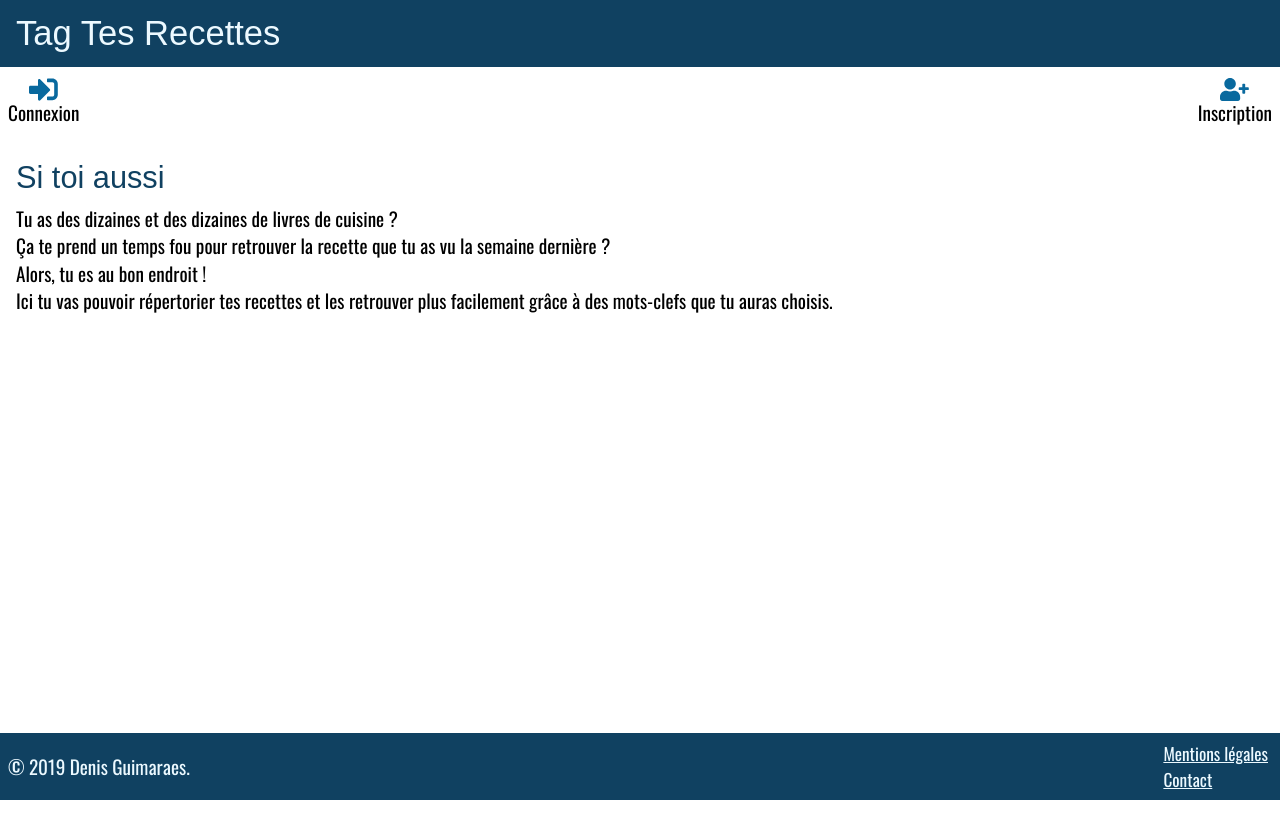
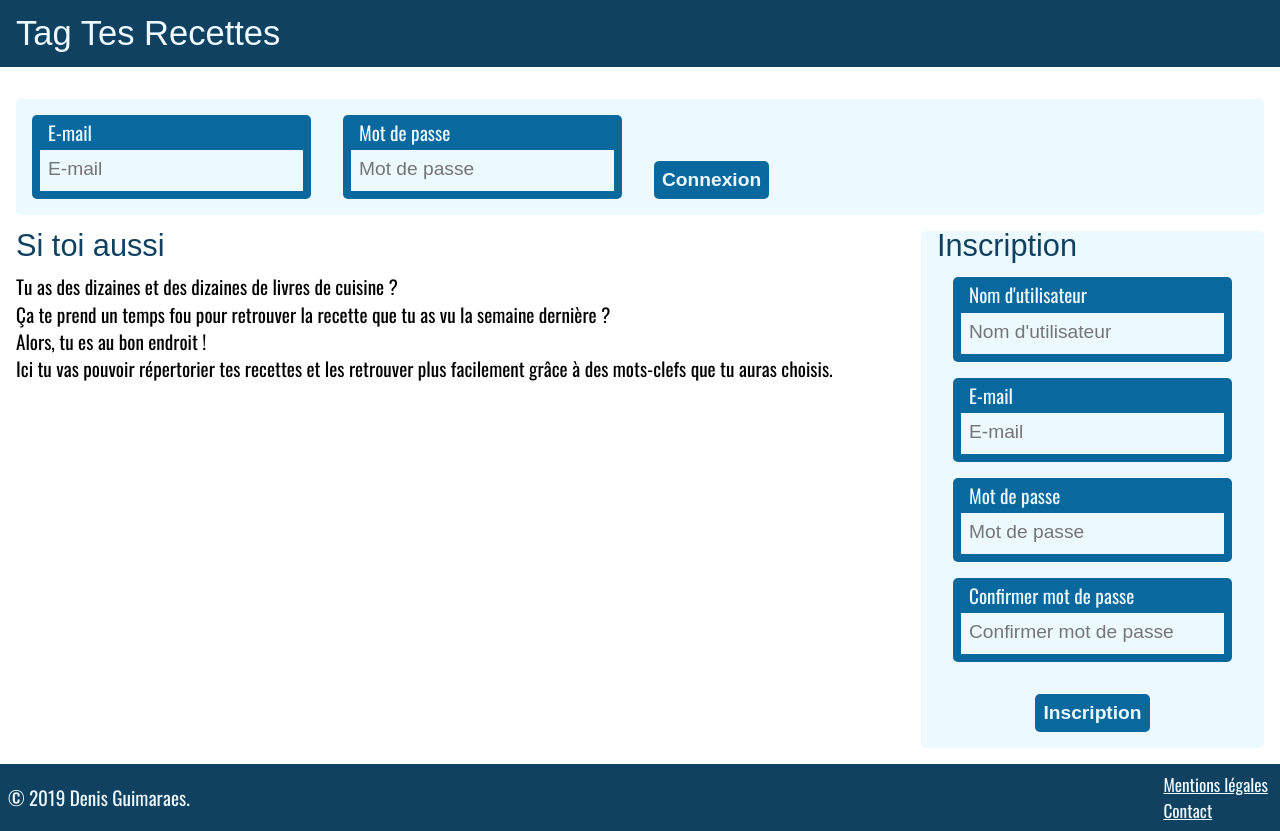
Before and after one commit to Denis-Guimaraes/tag-tes-recettes_web, a React app: page / in a window 1280 px wide. Before the commit the page ends 800 px from the top, so only its background shows below. Built offline with nearby package versions, Linux system fonts and the light colour scheme; a web font is replaced by a local one.

Commit message:
home page for screen width >= 768px

```diff
--- /dev/null
+++ b/src/components/Home/Resume.js
@@ -0,0 +1,30 @@
+// NPM import
+import React from 'react';
+
+// Local import
+
+// Styles
+import './home.scss';
+
+// Code
+const Resume = () => (
+  <div className="resume">
+    <h2 className="resume__title">Si toi aussi</h2>
+    <p className="resume__text">
+      Tu as des dizaines et des dizaines de livres de cuisine ?
+    </p>
+    <p className="resume__text">
+      Ça te prend un temps fou pour retrouver la recette que tu as vu la semaine dernière ?
+    </p>
+    <p className="resume__text">
+      Alors, tu es au bon endroit !
+    </p>
+    <p className="resume__text">
+      Ici tu vas pouvoir répertorier tes recettes et les retrouver plus
+      facilement grâce à des mots-clefs que tu auras choisis.
+    </p>
+  </div>
+);
+
+// Export
+export default Resume;
--- a/src/components/Home/home.scss
+++ b/src/components/Home/home.scss
@@ -1,6 +1,12 @@
 @import 'src/styles/vars';
 
 .home {
+
+  &__wrapper {
+    display: flex;
+  }
+}
+.resume {
   margin-top: $base-margin;
 
   &__title {
@@ -14,3 +20,10 @@
     padding-bottom: $base-padding;
   }
 }
+
+@media ALL and (min-width: 768px) {
+  .resume {
+    flex-grow: 2;
+    margin-right: $base-margin*2;
+  }
+}
--- a/src/components/Home/index.js
+++ b/src/components/Home/index.js
@@ -2,6 +2,9 @@
 import React from 'react';
 
 // Local import
+import Signin from 'src/components/Signin';
+import Signup from 'src/components/Signup';
+import Resume from './Resume';
 
 // Styles
 import './home.scss';
@@ -9,20 +12,11 @@ import './home.scss';
 // Code
 const Home = () => (
   <div className="home">
-    <h2 className="home__title">Si toi aussi</h2>
-    <p className="home__text">
-      Tu as des dizaines et des dizaines de livres de cuisine ?
-    </p>
-    <p className="home__text">
-      Ça te prend un temps fou pour retrouver la recette que tu as vu la semaine dernière ?
-    </p>
-    <p className="home__text">
-      Alors, tu es au bon endroit !
-    </p>
-    <p className="home__text">
-      Ici tu vas pouvoir répertorier tes recettes et les retrouver plus
-      facilement grâce à des mots-clefs que tu auras choisis.
-    </p>
+    <Signin />
+    <div className="home__wrapper">
+      <Resume />
+      <Signup />
+    </div>
   </div>
 );
 
--- a/src/components/Inputs/ConfirmPassword.js
+++ b/src/components/Inputs/ConfirmPassword.js
@@ -11,6 +11,7 @@ import './input.scss';
 class ConfirmPassword extends React.Component {
   static propTypes = {
     confirmPassword: PropTypes.string.isRequired,
+    inputId: PropTypes.string.isRequired,
     onChange: PropTypes.func.isRequired,
   }
 
@@ -33,14 +34,14 @@ class ConfirmPassword extends React.Component {
   }
 
   render() {
-    const { confirmPassword } = this.props;
+    const { confirmPassword, inputId } = this.props;
     return (
       <div className="input">
-        <label htmlFor="confirmPassword" className="input__label">Confirmer mot de passe</label>
+        <label htmlFor={inputId} className="input__label">Confirmer mot de passe</label>
         <input
           className={this.checkPassword(confirmPassword)}
           type="password"
-          id="confirmPassword"
+          id={inputId}
           name="confirmPassword"
           value={confirmPassword}
           onChange={this.handleChange}
--- a/src/components/Inputs/Email.js
+++ b/src/components/Inputs/Email.js
@@ -11,6 +11,7 @@ import './input.scss';
 class Email extends React.Component {
   static propTypes = {
     email: PropTypes.string.isRequired,
+    inputId: PropTypes.string.isRequired,
     onChange: PropTypes.func.isRequired,
   }
 
@@ -34,14 +35,14 @@ class Email extends React.Component {
   }
 
   render() {
-    const { email } = this.props;
+    const { email, inputId } = this.props;
     return (
       <div className="input">
-        <label htmlFor="email" className="input__label">E-mail</label>
+        <label htmlFor={inputId} className="input__label">E-mail</label>
         <input
           className={this.checkEmail(email)}
           type="email"
-          id="email"
+          id={inputId}
           name="email"
           value={email}
           onChange={this.handleChange}
--- a/src/components/Inputs/Password.js
+++ b/src/components/Inputs/Password.js
@@ -11,6 +11,7 @@ import './input.scss';
 class Password extends React.Component {
   static propTypes = {
     password: PropTypes.string.isRequired,
+    inputId: PropTypes.string.isRequired,
     onChange: PropTypes.func.isRequired,
   }
 
@@ -33,14 +34,14 @@ class Password extends React.Component {
   }
 
   render() {
-    const { password } = this.props;
+    const { password, inputId } = this.props;
     return (
       <div className="input">
-        <label htmlFor="password" className="input__label">Mot de passe</label>
+        <label htmlFor={inputId} className="input__label">Mot de passe</label>
         <input
           className={this.checkPassword(password)}
           type="password"
-          id="password"
+          id={inputId}
           name="password"
           value={password}
           onChange={this.handleChange}
--- a/src/components/Inputs/Username.js
+++ b/src/components/Inputs/Username.js
@@ -11,6 +11,7 @@ import './input.scss';
 class Username extends React.Component {
   static propTypes = {
     username: PropTypes.string.isRequired,
+    inputId: PropTypes.string.isRequired,
     onChange: PropTypes.func.isRequired,
   }
 
@@ -33,14 +34,14 @@ class Username extends React.Component {
   }
 
   render() {
-    const { username } = this.props;
+    const { username, inputId } = this.props;
     return (
       <div className="input">
-        <label htmlFor="username" className="input__label">Nom d'utilisateur</label>
+        <label htmlFor={inputId} className="input__label">Nom d'utilisateur</label>
         <input
           className={this.checkUsername(username)}
           type="text"
-          id="username"
+          id={inputId}
           name="username"
           value={username}
           onChange={this.handleChange}
--- a/src/components/Inputs/input.scss
+++ b/src/components/Inputs/input.scss
@@ -6,7 +6,7 @@
   background-color: $color-blue-dark;
   color: $color-light;
   font-size: $base-font-size;
-  margin: $base-margin auto;
+  margin: $base-margin;
   padding: $base-padding;
   padding-top: 0;
   border-radius: 5px;
--- a/src/components/Main/index.js
+++ b/src/components/Main/index.js
@@ -1,6 +1,6 @@
 // NPM import
 import React from 'react';
-import { Route, Switch } from 'react-router-dom';
+import { Route } from 'react-router-dom';
 
 // Local import
 import Home from 'src/components/Home';
@@ -13,11 +13,9 @@ import './main.scss';
 // Code
 const Main = () => (
   <main className="main">
-    <Switch>
-      <Route exact path="/" component={Home} />
-      <Route path="/connexion" component={Signin} />
-      <Route path="/inscription" component={Signup} />
-    </Switch>
+    <Route exact path="/" component={Home} />
+    <Route path="/connexion" component={Signin} />
+    <Route path="/inscription" component={Signup} />
   </main>
 );
 
--- a/src/components/Main/main.scss
+++ b/src/components/Main/main.scss
@@ -2,4 +2,6 @@
 
 .main {
   padding: $base-padding*2;
+  max-width: 1440px;
+  margin: 0 auto;
 }
--- a/src/components/Nav/LinkHome.js
+++ b/src/components/Nav/LinkHome.js
@@ -11,7 +11,7 @@ import './nav.scss';
 // Code
 const LinkHome = () => (
   <li>
-    <Link to="/" className="nav-item">
+    <Link to="/" className="nav-item nav-item--mobile">
       <FaHome className="nav-item__icon" />Accueil
     </Link>
   </li>
--- a/src/components/Nav/LinkSignin.js
+++ b/src/components/Nav/LinkSignin.js
@@ -11,7 +11,7 @@ import './nav.scss';
 // Code
 const LinkSignin = () => (
   <li>
-    <Link to="/connexion" className="nav-item">
+    <Link to="/connexion" className="nav-item nav-item--mobile">
       <FaSignInAlt className="nav-item__icon" />Connexion
     </Link>
   </li>
--- a/src/components/Nav/LinkSignup.js
+++ b/src/components/Nav/LinkSignup.js
@@ -11,7 +11,7 @@ import './nav.scss';
 // Code
 const LinkSignup = () => (
   <li>
-    <Link to="/inscription" className="nav-item">
+    <Link to="/inscription" className="nav-item nav-item--mobile">
       <FaUserPlus className="nav-item__icon" />Inscription
     </Link>
   </li>
--- a/src/components/Nav/nav.scss
+++ b/src/components/Nav/nav.scss
@@ -19,3 +19,11 @@
     }
   }
 }
+
+@media ALL and (min-width: 768px) {
+  .nav {
+    &-item--mobile {
+      display: none;
+    }
+  }
+}
--- a/src/components/Signin/index.js
+++ b/src/components/Signin/index.js
@@ -1,5 +1,8 @@
 // NPM import
 import React from 'react';
+import PropTypes from 'prop-types';
+import { withRouter } from 'react-router-dom';
+import classNames from 'classnames';
 
 // Local import
 import Email from 'src/containers/Inputs/Email';
@@ -9,14 +12,23 @@ import Password from 'src/containers/Inputs/Password';
 import './signin.scss';
 
 // Code
-const Signin = () => (
-  <form className="signin">
-    <h2 className="signin__title">Connexion</h2>
-    <Email />
-    <Password />
-    <button type="button" className="signin__button">Connexion</button>
-  </form>
-);
+const Signin = ({ location }) => {
+  const signinClass = classNames('signin', { 'signin--show': location.pathname === '/connexion' });
+  return (
+    <form className={signinClass}>
+      <h2 className="signin__title">Connexion</h2>
+      <Email inputId="signin-email" />
+      <Password inputId="signin-password" />
+      <button type="button" className="signin__button">Connexion</button>
+    </form>
+  );
+};
+
+Signin.propTypes = {
+  location: PropTypes.shape({
+    pathname: PropTypes.string.isRequired,
+  }).isRequired,
+};
 
 // Export
-export default Signin;
+export default withRouter(Signin);
--- a/src/components/Signin/signin.scss
+++ b/src/components/Signin/signin.scss
@@ -2,6 +2,11 @@
 
 .signin {
   margin-top: $base-margin;
+  display: none;
+
+  &--show {
+    display: block;
+  }
 
   &__title {
     font-family: $fantasy-font;
@@ -22,3 +27,22 @@
     font-weight: bold;
   }
 }
+
+@media ALL and (min-width: 768px) {
+  .signin {
+    width: 100%;
+    display: flex;
+    background-color: $color-light;
+    border-radius: 5px;
+    margin-top: 0;
+
+    &__title {
+      display:none;
+    }
+
+    &__button {
+      align-self: flex-end;
+      margin: $base-margin;
+    }
+  }
+}
--- a/src/components/Signup/index.js
+++ b/src/components/Signup/index.js
@@ -1,5 +1,8 @@
 // NPM import
 import React from 'react';
+import PropTypes from 'prop-types';
+import { withRouter } from 'react-router-dom';
+import classNames from 'classnames';
 
 // Local import
 import Username from 'src/containers/Inputs/Username';
@@ -11,16 +14,27 @@ import ConfirmPassword from 'src/containers/Inputs/ConfirmPassword';
 import './signup.scss';
 
 // Code
-const Signup = () => (
-  <form className="signup">
-    <h2 className="signup__title">Inscription</h2>
-    <Username />
-    <Email />
-    <Password />
-    <ConfirmPassword />
-    <button type="button" className="signup__button">Inscription</button>
-  </form>
-);
+const Signup = ({ location }) => {
+  const signupClass = classNames('signup', {
+    'signup--show': location.pathname === '/inscription',
+  });
+  return (
+    <form className={signupClass}>
+      <h2 className="signup__title">Inscription</h2>
+      <Username inputId="signup-username" />
+      <Email inputId="signup-email" />
+      <Password inputId="signup-password" />
+      <ConfirmPassword inputId="signup-confirm_password" />
+      <button type="button" className="signup__button">Inscription</button>
+    </form>
+  );
+};
+
+Signup.propTypes = {
+  location: PropTypes.shape({
+    pathname: PropTypes.string.isRequired,
+  }).isRequired,
+};
 
 // Export
-export default Signup;
+export default withRouter(Signup);
--- a/src/components/Signup/signup.scss
+++ b/src/components/Signup/signup.scss
@@ -2,6 +2,11 @@
 
 .signup {
   margin-top: $base-margin;
+  display: none;
+
+  &--show {
+    display: block;
+  }
 
   &__title {
     font-family: $fantasy-font;
@@ -22,3 +27,21 @@
     font-weight: bold;
   }
 }
+
+@media ALL and (min-width: 768px) {
+  .signup {
+    display: block;
+    background-color: $color-light;
+    border-radius: 5px;
+    padding: 0 $base-padding*2;
+
+    &__title {
+      width: 100%;
+    }
+
+    &__button {
+      align-self: flex-end;
+      margin-bottom: $base-margin;
+    }
+  }
+}
```
